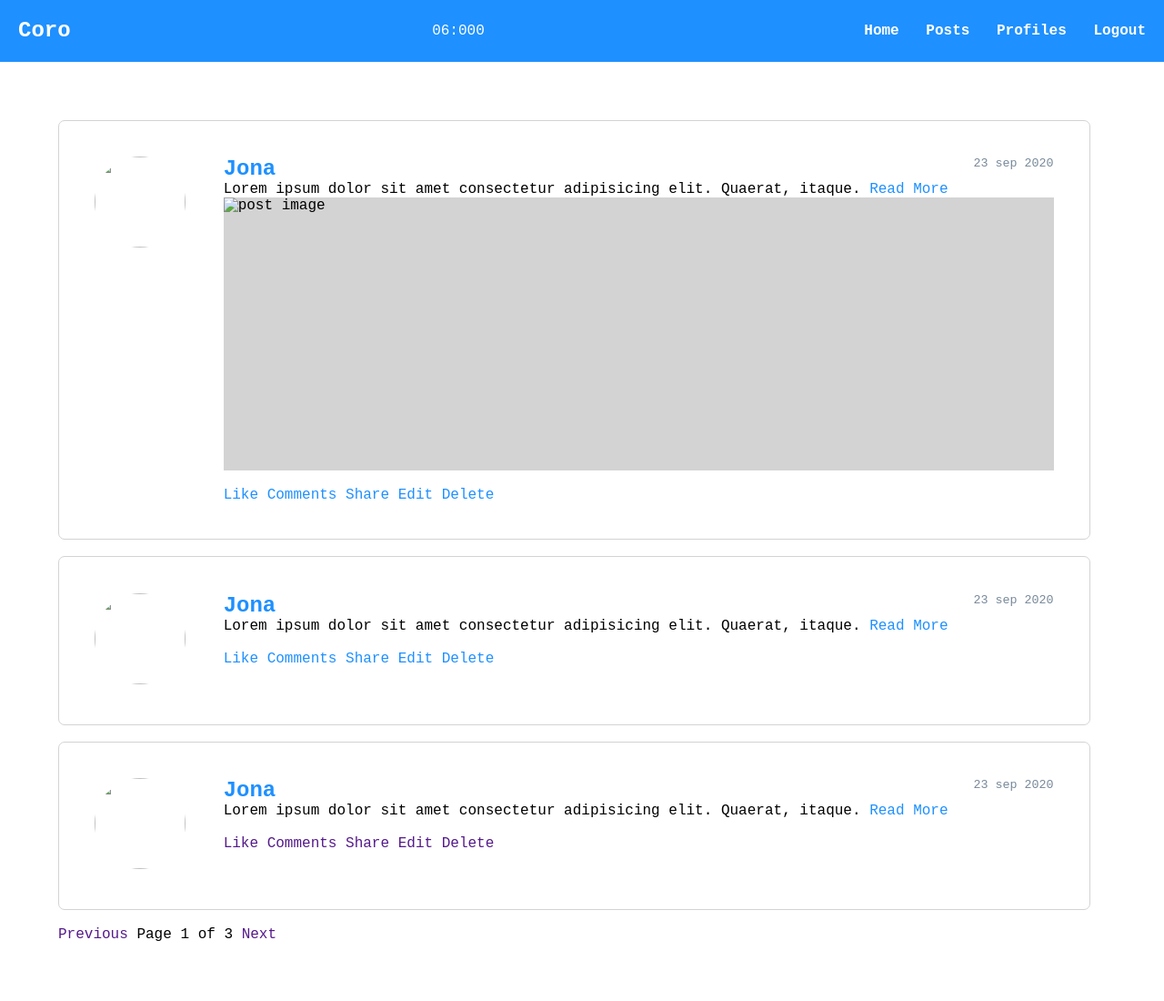
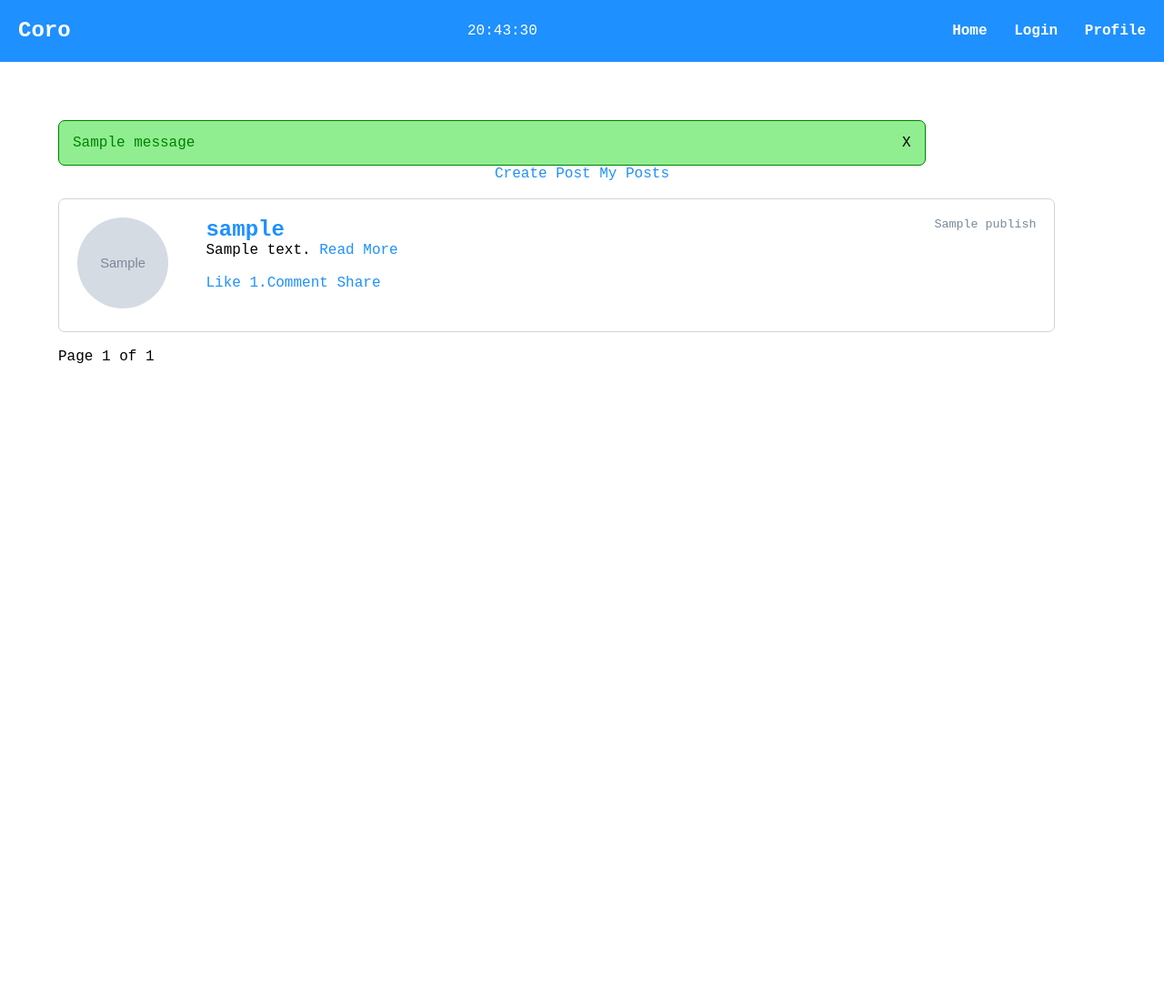
Before and after one commit to jod35/Memo, a Django app: template blog/templates/blog/myposts.html in a window 1280 px wide. Shown: the whole page at 91% size. After the commit the page ends 399 px from the top, so only its background shows below. Run offline with Django 3.2, Linux system fonts and the light colour scheme; the template is opened without the code that fills it: most values are stand-ins (such as "Sample title", 1, 10 or a date in 2020); grey boxes marked "Sample" are stand-in pictures; one stand-in notice (Sample message) is shown; parts of the project's set-up code (start-up, migrations or seed data) failed here and were passed over.

Commit message:
fix :change styles on frontend as well as errors on links

```diff
--- a/blog/static/blog/main.css
+++ b/blog/static/blog/main.css
@@ -85,7 +85,7 @@
   width: 95%;
   border: 1px solid lightgray;
   border-radius: 7px;
-  padding: 1.2em;
+  padding: 0;
   display: flex;
 }
 .form-control {
@@ -181,19 +187,30 @@
     padding: 15px;
     border-radius: 7px;
     display: flex;
+    width: 80%;
+    justify-content: space-between;
 }
-.message-success{
+.message-error{
     background-color: pink;
     color: red;
     border: 1px solid red;
     padding: 15px;
     border-radius: 7px;
     display: flex;
+    justify-content: space-between;
+    width: 80%;
+    justify-content: space-between;
 }
 .msg-close{
-    color: green;
+    color: black;
+}
+.text-center{
+  text-align: center;
 }
 @media (max-width: 650px) {
+  #main{
+    padding: 5px 0px 0px 10px;
+  }
   .desktop-nav {
     display: none;
   }
--- a/blog/templates/blog/home.html
+++ b/blog/templates/blog/home.html
@@ -16,7 +16,7 @@
        </div>
        <div class="post-details">
          <div class="post-top">
-           <a href="/profile/{{post.author.id}}/" class="pr-text"><h1>{{post.author.username}}</h1></a>
+           <a href="/profile/{{post.author.username}}/" class="pr-text"><h1>{{post.author.username}}</h1></a>
            <small class="light-g-text" style="margin-left:20px">
              <p>{{post.publish}}</p>
            </small>
--- a/blog/templates/blog/myposts.html
+++ b/blog/templates/blog/myposts.html
@@ -1,116 +1,72 @@
-<!DOCTYPE html>
-<html lang="en">
-  <head>
-    <meta charset="UTF-8" />
-    <meta name="viewport" content="width=device-width, initial-scale=1.0" />
-    <link rel="stylesheet" href="main.css" />
-    <title>Post Login</title>
-  </head>
-  <body>
-    <section class="nav">
-      <div>
-        <a href="" class="logo"><h1>Coro</h1></a>
+{%extends 'blog/postlogin.html'%}
+{% block body%}
+
+   <div class="message">
+    {% if messages %}
+    {% for message in messages %}
+        {% if message.tags == 'success' %}
+            <div class="message-success">
+              <p class="msg-text">{{message}}</p>
+              <a href="#" class="msg-close">X</a>
             </div>
-      <div class="time">06:000</div>
-      <div class="options">
-        <div class="desktop-nav">
-          <a href="">Home</a>
-          <a href="">Posts</a>
-          <a href="">Profiles</a>
-          <a href="">Logout</a>
+        {% else %}
+            <div class="message-error">
+              {{message}}
             </div>
-        <a href="#" class="nav-open-btn">&#9776;</a>
-        <a href="#" class="nav-close-btn">X</a>
+        {% endif %}
+    {% endfor %}
+  {% endif %}
    </div>
-    </section>
-    <section class="mobile-nav">
-      <a href="" class="mobile-link">Home</a>
-      <a href="" class="mobile-link">Posts</a>
-      <a href="" class="mobile-link">Profiles</a>
-      <a href="" class="mobile-link">Logout</a>
-    </section>
-    <section id="main">
+
+
+  {% if page_obj %}
+  <div class="text-center">
+    <a href="{% url 'blog:create_post'%}" class="pr-text" id="create-post">Create Post</a>
+    <a href="{% url 'blog:my_posts' %}" class="pr-text">My Posts</a>
+</div>
+
+<br>
+
+ {% for post in page_obj%}
  <div class="post">
    <div class="profile-img-section">
-          <img src="" alt="" class="profile-img-sm" />
+     <img src="{{post.author.profile.profile_pic.url}}" alt="" class="profile-img-sm" />
    </div>
    <div class="post-details">
      <div class="post-top">
-            <a href="" class="pr-text"><h1>Jona</h1></a>
-            <small class="light-g-text">23 sep 2020</small>
+       <a href="/profile/{{post.author.username}}/" class="pr-text"><h1>{{post.author.username}}</h1></a>
+       <small class="light-g-text" style="margin-left:20px">
+         <p>{{post.publish}}</p>
+       </small>
      </div>
      <div class="post-body">
-            Lorem ipsum dolor sit amet consectetur adipisicing elit. Quaerat,
-            itaque. <a class="pr-text">Read More</a>
+        {{post.body|truncatewords:100}} <a class="pr-text" href="/details/{{post.slug}}/">Read More</a>
+       {%if post.img%}
        <div class="post-img-section">
            <img src="" alt="post image" class="post-img">
        </div>
+       {% endif%}
      </div>
      <br>
      <div class="post-options">
          <a href="" class="pr-text">Like</a>
-              <a href="" class="pr-text">Comments</a>
+         <a href="/details/{{post.slug}}/" class="pr-text">{{post.post.count}}.Comment{{post.post.count|pluralize}}</a>
          <a href="" class="pr-text">Share</a>
-              <a href="" class="pr-text">Edit</a>
-              <a href="" class="pr-text">Delete</a>
+         {% if post.author == request.user%}
+             <a href="/edit_post/{{post.slug}}/" class="pr-text">Edit</a>
+             <a href="/delete_post/{{post.pk}}/" class="pr-text">Delete</a>
+         {% endif%}
      </div>
    </div>
  </div>
  <br>
-      <div class="post">
-        <div class="profile-img-section">
-          <img src="" alt="" class="profile-img-sm" />
-        </div>
-        <div class="post-details">
-          <div class="post-top">
-            <a href="" class="pr-text"><h1>Jona</h1></a>
-            <small class="light-g-text">23 sep 2020</small>
-          </div>
-          <div class="post-body">
-            Lorem ipsum dolor sit amet consectetur adipisicing elit. Quaerat,
-            itaque. <a class="pr-text">Read More</a>
-          </div>
+ {% endfor%}
+
+ {% include 'blog/pagination.html'%}
+ {% else %}
+ <h1 class="pr-text">There are no posts yet.</h1>
  <br>
-          <div class="post-options">
-              <a href="" class="pr-text">Like</a>
-              <a href="" class="pr-text">Comments</a>
-              <a href="" class="pr-text">Share</a>
-              <a href="" class="pr-text">Edit</a>
-              <a href="" class="pr-text">Delete</a>
-          </div>
-        </div>
-      </div>
-      <br>
-      <div class="post">
-        <div class="profile-img-section">
-          <img src="" alt="" class="profile-img-sm" />
-        </div>
-        <div class="post-details">
-          <div class="post-top">
-            <a href="" class="pr-text"><h1>Jona</h1></a>
-            <small class="light-g-text">23 sep 2020</small>
-          </div>
-          <div class="post-body">
-            Lorem ipsum dolor sit amet consectetur adipisicing elit. Quaerat,
-            itaque. <a class="pr-text">Read More</a>
-          </div>
-          <br>
-          <div class="post-options">
-              <a href="">Like</a>
-              <a href="">Comments</a>
-              <a href="">Share</a>
-              <a href="">Edit</a>
-              <a href="">Delete</a>
-          </div>
-        </div>
-      </div>
-      <br>
-      <div class="pagination">
-          <a href="">Previous</a>
-          Page 1 of 3
-          <a href="">Next</a>
-      </div>
-    </section>
-    <script src="main.js"></script>
-  </body>
-</html>
+ <a href="{% url 'blog:create_post' %}" class="pr-text">Create Post</a>
+  {% endif %}
+
+{% endblock body%}
--- a/blog/templates/blog/profile.html
+++ b/blog/templates/blog/profile.html
@@ -31,7 +31,7 @@
   </div>
   <div class="post-details">
     <div class="post-top">
-      <a href="/profile/{{post.author.id}}/" class="pr-text"><h1>{{post.author.username}}</h1></a>
+      <a href="/profile/{{post.author.username}}/" class="pr-text"><h1>{{post.author.username}}</h1></a>
       <small class="light-g-text" style="margin-left:20px">
         <p>{{post.publish}}</p>
       </small>
--- a/blog/templates/blog/user.html
+++ b/blog/templates/blog/user.html
@@ -16,6 +16,9 @@
     <div class="bio">
       <p class="txt-black">{{user_.profile.bio}}</p>
       <br />
+      <form action="" method="post">
+        <input type="button" value="Follow" class="mybtn">
+      </form>
     </div>
   </div>
 </div>
@@ -36,7 +39,7 @@
   </div>
   <div class="post-details">
     <div class="post-top">
-      <a href="/profile/{{post.author.profile.id}}/" class="pr-text"
+      <a href="/profile/{{post.author.username}}/" class="pr-text"
         ><h1>{{post.author.username}}</h1></a
       >
       <small class="light-g-text" style="margin-left: 20px">
--- a/blog/urls.py
+++ b/blog/urls.py
@@ -24,11 +24,11 @@
          login_required(views.PostDeleteView.as_view()), name='delete_post'),
     path('create_profile/', login_required(views.ProfileCreationView.as_view()),
          name='create_profile'),
-    path('delete_comment/<int:id>/<slug>',
+    path('delete_comment/<int:id>/<slug>/',
          login_required(views.CommentDeleteView.as_view()), name='delete_comment'),
     path('profile/', login_required(views.CurrentUserProfile.as_view()),
          name='user_profile'),
-    path('profile/<int:id>/',
+    path('profile/<str:username>/',
          login_required(views.PersonalProfileView.as_view()), name='user_profile'),
     path('edit_profile/profile<pk>/',
          login_required(views.ProfileEditView.as_view()), name='edit_profile'),
--- a/coroblog/settings.py
+++ b/coroblog/settings.py
@@ -133,4 +133,6 @@
 
 APPEND_SLASH=False
 
+USE_L10N = True
+
 django.setup()
```
Also changed, not shown: other parts of blog/static/blog/main.css (+48 -7 lines), blog/templates/blog/deletepost.html (+8 -6 lines), blog/templates/blog/editpost.html (+5 -6 lines), blog/templates/blog/index.html (+26 -24 lines), blog/templates/blog/postdetails.html (+3 -6 lines), blog/templates/blog/posts.html (+4 -4 lines), blog/views.py (+29 -18 lines), db.sqlite3, media/profile_pics/Screenshot_from_2020-10-21_10-24-36.png (deleted), media/profile_pics/jojo.jpg (deleted), media/profile_pics/jona.jpg (deleted), media/profile_pics/jona_ctrzFFq.jpg (deleted), media/profile_pics/so.png (deleted). Lines whose indentation alone changed are shown as unchanged.
